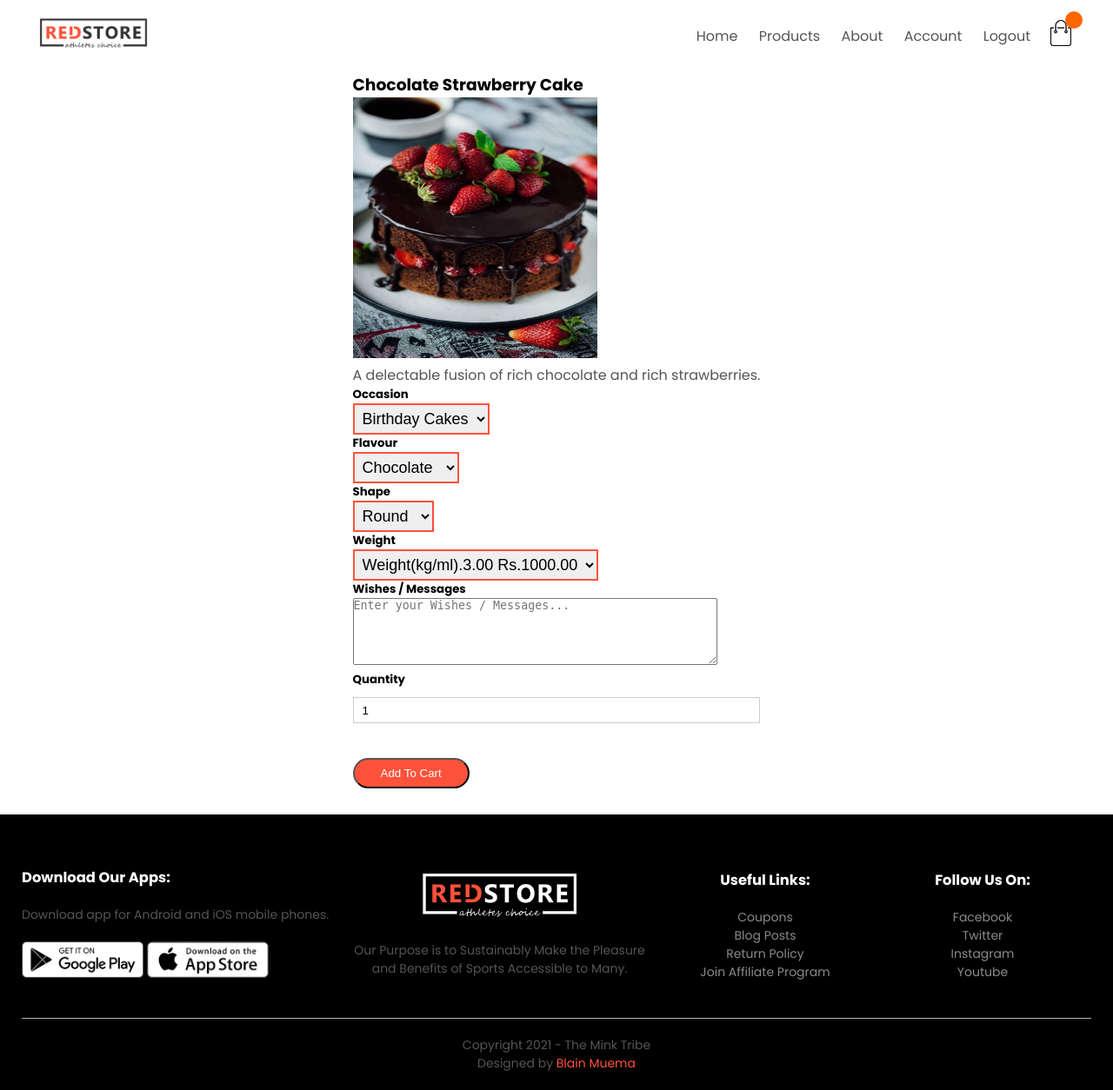
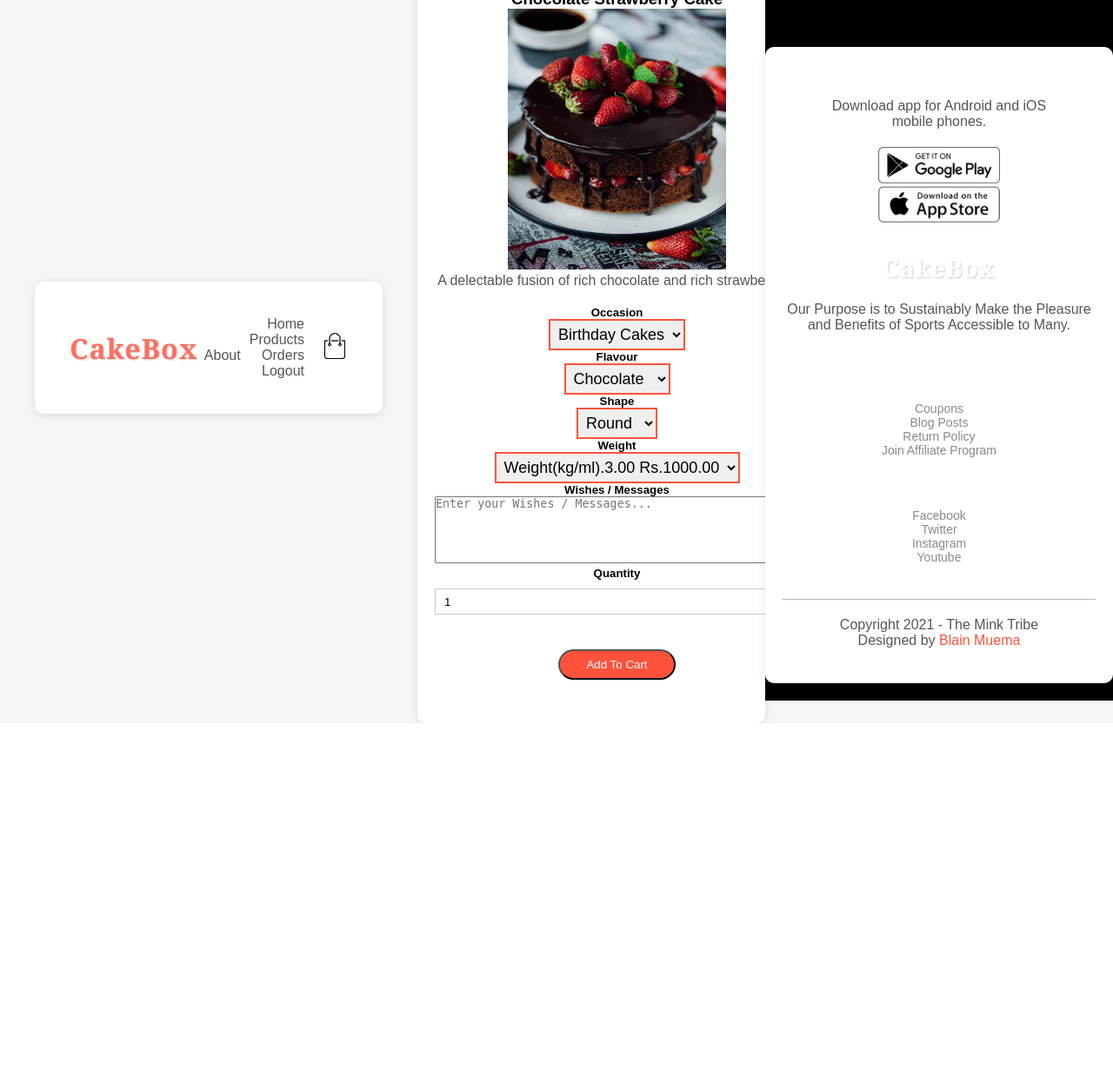
Before and after one commit to adhilaaboobakar/CakeBox, a Django app: page /cakes/1/ in a window 1280 px wide. Shown: the whole page at 87% size. After the commit the page ends 832 px from the top, so only its background shows below. Run offline with Django 5.2, Linux system fonts and the light colour scheme; a user stored in the database is signed in; data comes from the database, SQL or seed files in the repository; both versions use the stored data as it was after the commit; some libraries are stand-ins or nearby versions.

Commit message:
final commit

```diff
--- a/store/models.py
+++ b/store/models.py
@@ -112,6 +112,7 @@ class BasketItem(models.Model):
     qty=models.PositiveIntegerField(default=1)
     basket_object=models.ForeignKey(Basket,on_delete=models.CASCADE,related_name="cartitem")
     shape_object=models.ForeignKey(Shape,on_delete=models.CASCADE,null=True)
+    flavour_object=models.ForeignKey(Flavour,on_delete=models.CASCADE,null = True)
     note=models.TextField(blank=True,null=True)
     created_date=models.DateTimeField(auto_now_add=True)
     updated_date=models.DateTimeField(auto_now=True)
--- a/store/static/css/style.css
+++ b/store/static/css/style.css
@@ -535,3 +535,68 @@ form a{
   font-size: 0.7rem; /* Reduce font size for smaller button */
   margin-right: 0.5rem; /* Add margin to separate buttons */
 }
+
+
+/* Basic styling for the logo-like heading */
+.logo-heading {
+  font-family: 'Georgia', serif; /* Use a serif font for elegance */
+  font-size: 2em; /* Increase the font size */
+  color: #ff6f61; /* Use a brand-specific color */
+  text-shadow: 1px 1px 2px rgba(0, 0, 0, 0.2); /* Subtle shadow for a slight 3D effect */
+  letter-spacing: 1px; /* Slightly increase letter spacing */
+  margin: 10px 0; /* Adjust margin for spacing */
+}
+
+
+
+body {
+  font-family: Arial, sans-serif;
+  background-color: #f5f5f5;
+  display: flex;
+  justify-content: center;
+  align-items: center;
+  height: 100vh;
+  margin: 0;
+}
+
+.container {
+  background-color: white;
+  border-radius: 10px;
+  box-shadow: 0 2px 10px rgba(0, 0, 0, 0.1);
+  padding: 20px;
+  text-align: center;
+  max-width: 400px;
+  width: 100%;
+}
+
+.success-icon {
+  width: 100px;
+  height: 100px;
+  margin: 0 auto 20px;
+}
+
+h1 {
+  color: #4CAF50;
+  font-size: 24px;
+  margin-bottom: 10px;
+}
+
+p {
+  color: #555;
+  font-size: 16px;
+  margin-bottom: 20px;
+}
+
+.button {
+  display: inline-block;
+  background-color: #4CAF50;
+  color: white;
+  padding: 10px 20px;
+  text-decoration: none;
+  border-radius: 5px;
+  font-size: 16px;
+}
+
+.button:hover {
+  background-color: #45a049;
+}
--- a/store/templates/base.html
+++ b/store/templates/base.html
@@ -1,6 +1,7 @@
 <!DOCTYPE html>
 {%load static%}
 <html lang="en">
+
 <head>
   <meta charset="utf-8">
   <meta name="viewport" content="width=device-width, initial-scale=1.0">
@@ -8,39 +9,44 @@
   <link rel="stylesheet" href="{%static 'css/style.css'%}">
   <link rel="preconnect" href="https://fonts.googleapis.com">
   <link rel="preconnect" href="https://fonts.gstatic.com" crossorigin>
-  <script src="https://cdn.jsdelivr.net/npm/bootstrap@5.3.3/dist/js/bootstrap.bundle.min.js" integrity="sha384-YvpcrYf0tY3lHB60NNkmXc5s9fDVZLESaAA55NDzOxhy9GkcIdslK1eN7N6jIeHz" crossorigin="anonymous"></script>
-  <!-- <link href="https://cdn.jsdelivr.net/npm/bootstrap@5.3.3/dist/css/bootstrap.min.css" rel="stylesheet" integrity="sha384-QWTKZyjpPEjISv5WaRU9OFeRpok6YctnYmDr5pNlyT2bRjXh0JMhjY6hW+ALEwIH" crossorigin="anonymous"> -->
+  <script src="https://cdn.jsdelivr.net/npm/bootstrap@5.3.3/dist/js/bootstrap.bundle.min.js"
+    integrity="sha384-YvpcrYf0tY3lHB60NNkmXc5s9fDVZLESaAA55NDzOxhy9GkcIdslK1eN7N6jIeHz"
+    crossorigin="anonymous"></script>
   <link href="https://fonts.googleapis.com/css2?family=Poppins:wght@300;400;500;600;700&display=swap" rel="stylesheet">
-  <link rel="stylesheet" href="https://cdn.jsdelivr.net/npm/@fortawesome/fontawesome-free@5.15.3/css/fontawesome.min.css" integrity="undefined" crossorigin="anonymous">
- <!-- <link rel="stylesheet" href="https://cdn.jsdelivr.net/npm/@fortawesome/fontawesome-free@5.15.3/css/fontawesome.min.css"> ->>> Search Google for Font-awesome for cdn-->
+  <link rel="stylesheet"
+    href="https://cdn.jsdelivr.net/npm/@fortawesome/fontawesome-free@5.15.3/css/fontawesome.min.css"
+    integrity="undefined" crossorigin="anonymous">
   <!--chatbot widget code-->
   <!-- Smartsupp Live Chat script -->
   <script type="text/javascript">
     var _smartsupp = _smartsupp || {};
     _smartsupp.key = '2d8060ed1f23d5db6383e290493de078642bc5f0';
-  window.smartsupp||(function(d) {
-    var s,c,o=smartsupp=function(){ o._.push(arguments)};o._=[];
-    s=d.getElementsByTagName('script')[0];c=d.createElement('script');
-    c.type='text/javascript';c.charset='utf-8';c.async=true;
-    c.src='https://www.smartsuppchat.com/loader.js?';s.parentNode.insertBefore(c,s);
+    window.smartsupp || (function (d) {
+      var s, c, o = smartsupp = function () { o._.push(arguments) }; o._ = [];
+      s = d.getElementsByTagName('script')[0]; c = d.createElement('script');
+      c.type = 'text/javascript'; c.charset = 'utf-8'; c.async = true;
+      c.src = 'https://www.smartsuppchat.com/loader.js?'; s.parentNode.insertBefore(c, s);
     })(document);
   </script>
 
 </head>
+
 <body>
 
   <!--header section-->
   <div class="container">
     <div class="navbar">
       <div class="logo">
-            <a href="index.html"><img alt="logo" src="{%static 'images/logo.png'%}" width="125px" ></a>
+        <!-- <a href="index.html"><img alt="logo" src="{%static 'images/logo.png'%}" width="125px" ></a> -->
+        <h3 class="logo-heading text-danger">CakeBox</h3>
+
       </div>
       <nav>
         <ul id="MenuItems">
           <li><a href="index.html">Home</a></li>
           <li><a href="product.html">Products</a></li>
           <li><a href="">About</a></li>
-                <li><a href="">Account</a></li>
+          <li><a href="{%url 'order-summary'%}">Orders</a></li>
           <li><a href="{%url 'logout'%}">Logout</a></li>
         </ul>
       </nav>
@@ -60,10 +66,10 @@
         <a href="{% url 'basket-items' %}" style="position: relative; display: inline-block;">
           <img src="{% static 'images/cart.png' %}" width="30px" height="30px">
           <!-- Cart count icon with background -->
-                <a href="{% url 'basket-items' %}" class="cart-count-icon" style="position: absolute; top: -10px; right: -10px; background-color: #ff6600; border-radius: 50%; padding: 3px; width: 20px; height: 20px; text-align: center;">
+          <!-- <a href="{% url 'basket-items' %}" class="cart-count-icon" style="position: absolute; top: -10px; right: -10px; background-color: #ff6600; border-radius: 50%; padding: 3px; width: 20px; height: 20px; text-align: center;">
                     <i class="bx bxs-cart" style="color: white; font-size: 12px; line-height: 20px;"></i>
                     <span class="d-flex" style="color: white; font-size: 10px; position: absolute; top: 50%; left: 50%; transform: translate(-50%, -50%);">{{cart_count}}</span>
-                </a>
+                </a> -->
         </a>
       </div>
 
@@ -73,7 +79,7 @@
 
 
 
-            <img src="images/menu.png" class="menu-icon" onclick="menutoggle()">  <!--Menu image-->
+      <img src="images/menu.png" class="menu-icon" onclick="menutoggle()">
     </div>
   </div>
   {%block link_block%}
@@ -101,7 +107,9 @@
           </div>
         </div>
         <div class="footer-col-2">
-          <img src="{%static 'images/logo-white.png'%}" alt="white-logo">
+          <!-- <img src="{%static 'images/logo-white.png'%}" alt="white-logo"> -->
+          <h3 class="logo-heading text-danger">CakeBox</h3>
+
           <p>Our Purpose is to Sustainably Make the Pleasure and Benefits of Sports Accessible to Many.</p>
         </div>
         <div class="footer-col-3">
@@ -124,7 +132,9 @@
         </div>
       </div>
       <hr>
-      <p class="copyright">Copyright 2021 - The Mink Tribe</br><span>Designed by<a href="https://www.muemablain.wordpress.com/portfolio/" style="color:#ff523b" target="_blank"> Blain Muema</a></span></p>
+      <p class="copyright">Copyright 2021 - The Mink Tribe</br><span>Designed by<a
+            href="https://www.muemablain.wordpress.com/portfolio/" style="color:#ff523b" target="_blank"> Blain
+            Muema</a></span></p>
     </div>
   </div>
   <!--JavaScript for toggle menu-->
@@ -133,13 +143,11 @@
 
     MenuItems.style.maxHeight = "0px";
 
-    function menutoggle(){
-      if (MenuItems.style.maxHeight == "0px")
-        {
+    function menutoggle() {
+      if (MenuItems.style.maxHeight == "0px") {
         MenuItems.style.maxHeight = "200px";
       }
-    else
-        {
+      else {
         MenuItems.style.maxHeight = "0px";
       }
     }
@@ -171,4 +179,5 @@
 
   {%endblock%}
 </body>
+
 </html>
--- a/store/templates/index.html
+++ b/store/templates/index.html
@@ -27,7 +27,7 @@
         <div class=" col-4 ">
 
             <img src="{% static 'images/Vannilla static.jpg' %}" alt="Vanilla Cake" height="300px" width="250px">
-            <a href="{% url 'flavour-by-filter' flavour='Vanilla' %}">Vanilla Cakes</a>
+            <a href="{% url 'flavour-by-filter' flavour='Vannilla' %}">Vanilla Cakes</a>
 
         </div>
         <div class="col-4">
--- a/store/templates/order_summary.html
+++ b/store/templates/order_summary.html
@@ -38,7 +38,7 @@
                                 Shape: {{oi.basket_item_object.shape_object}}
                               </p>
                               <p class="mt-1.5 text-sm font-medium text-gray-600">
-                                Flavour: {{oi.basket_item_object.cake_varient_object.weight}}
+                                weight: {{oi.basket_item_object.cake_varient_object.weight}}
                               </p>
                             </div>
                             <p class="mt-4 text-sm font-medium text-gray-500">x {{oi.basket_item_object.qty}}</p>
--- a/store/templates/success.html
+++ b/store/templates/success.html
@@ -7,6 +7,7 @@
 </head>
 <body>
     <a href="{%url 'index'%}">
+        <h3>Payment Succesfull</h3>
         <img src="https://p7.hiclipart.com/preview/959/696/848/check-mark-tick-clip-art-tick.jpg" alt="" height="400px" width="400px">
         Home
     </a>
--- a/store/views.py
+++ b/store/views.py
@@ -225,7 +225,7 @@ class SignOutView(View):
         logout(request)
         return redirect("signin")
 
-@method_decorator([signin_required,never_cache],name="dispatch")
+
 class OrderSummaryView(View):
 
     def get(self,request,*args,**kwargs):
```
Also changed, not shown: cake_images/32_Jaw-Dropping_Pretty_Wedding_Cake_Ideas.jpeg (added), cake_images/pexels-rodrigo-souza-2531546.jpg (added), db.sqlite3, store/migrations/0015_basketitem_flavour_object.py (added). Lines whose indentation alone changed are shown as unchanged.
